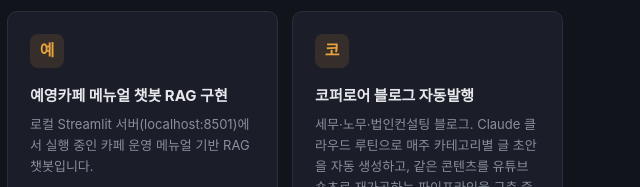
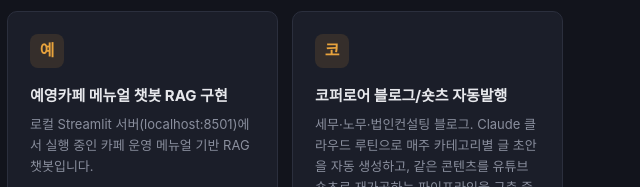
Before and after one commit to optimy826/Optimy-Hub, a plain HTML site: page optimai-hub.html in a window 1280 px wide. Shown: the part 833-1020 px from the top of the page, 640-1280 px from the left. Drawn offline with Linux system fonts and the light colour scheme.

Commit message:
코퍼로어 프로젝트 카드 제목에 숏츠 추가
블로그 자동발행뿐 아니라 숏츠 재가공까지 하는 프로젝트임을 제목에 반영

Co-Authored-By: Claude Sonnet 5 <noreply@anthropic.com>

```diff
--- a/optimai-hub.html
+++ b/optimai-hub.html
@@ -324,7 +324,7 @@
     </a>
     <a class="card" href="https://corporlawer.mycafe24.com" target="_blank" rel="noopener">
       <div class="card-icon">코</div>
-      <div class="card-title">코퍼로어 블로그 자동발행</div>
+      <div class="card-title">코퍼로어 블로그/숏츠 자동발행</div>
       <div class="card-desc">세무·노무·법인컨설팅 블로그. Claude 클라우드 루틴으로 매주 카테고리별 글 초안을 자동 생성하고, 같은 콘텐츠를 유튜브 숏츠로 재가공하는 파이프라인을 구축 중입니다.</div>
     </a>
   </div>
```
Also changed, not shown: 1 other file.
